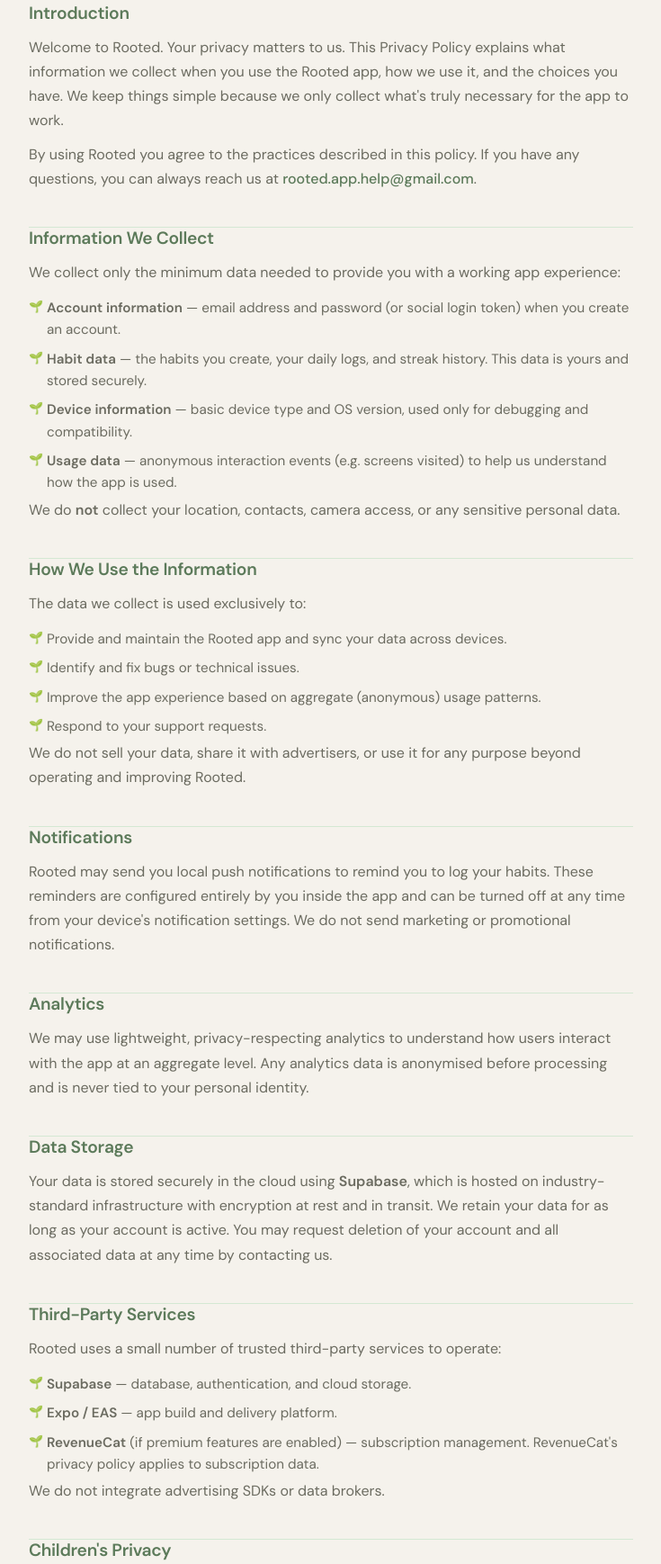
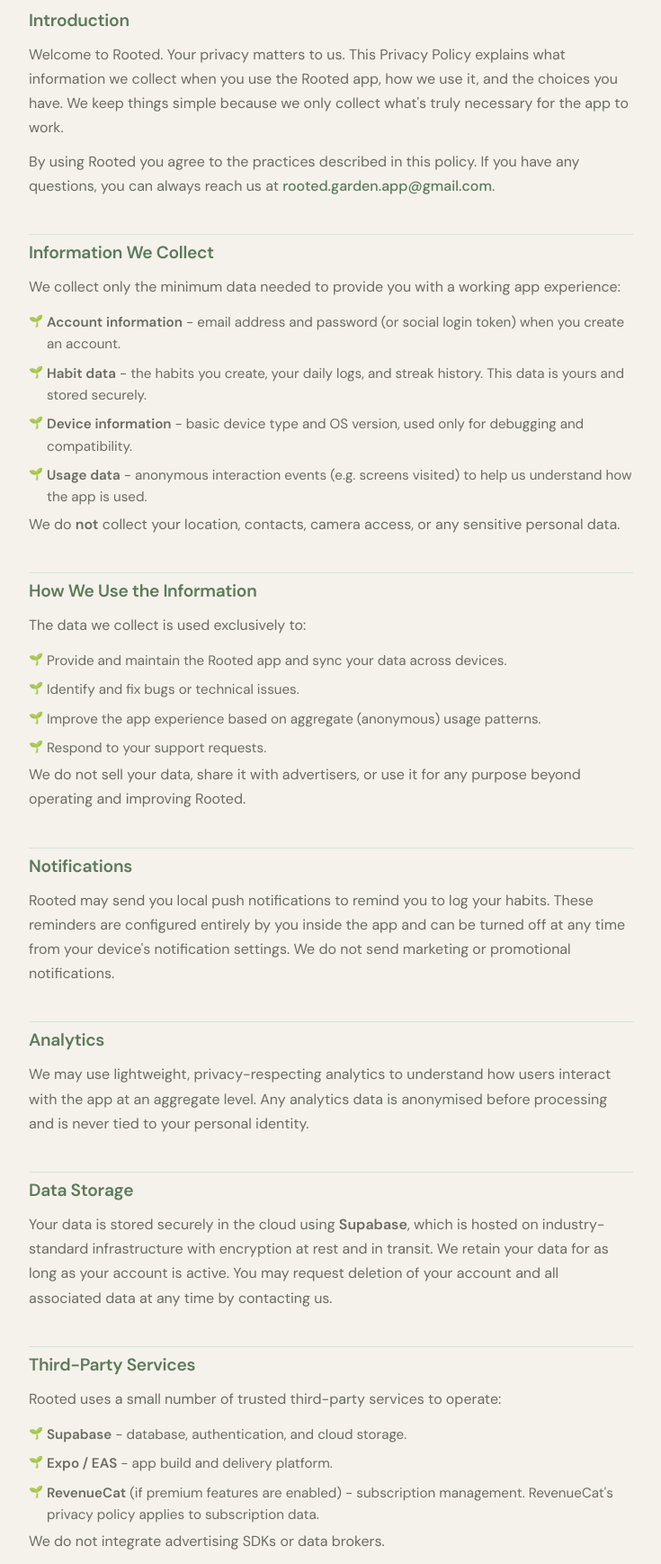
Before and after one commit to joaovitortc/rooted-web, a plain HTML site: page privacy.html in a window 1280 px wide. Shown: the part 301-2039 px from the top of the page at 90% size, without its empty margins (272-1007 px from the left). Drawn offline with Linux system fonts and the light colour scheme.

Commit message:
minor changes

```diff
--- a/privacy.html
+++ b/privacy.html
@@ -3,8 +3,8 @@
 <head>
   <meta charset="UTF-8" />
   <meta name="viewport" content="width=device-width, initial-scale=1.0" />
-  <title>Privacy Policy — Rooted</title>
-  <meta name="description" content="Rooted privacy policy — how we collect, use, and protect your data." />
+  <title>Privacy Policy - Rooted</title>
+  <meta name="description" content="Rooted privacy policy - how we collect, use, and protect your data." />
   <link rel="preconnect" href="https://fonts.googleapis.com" />
   <link href="https://fonts.googleapis.com/css2?family=Lora:ital,wght@0,400;0,600;1,400&family=DM+Sans:wght@300;400;500;600&display=swap" rel="stylesheet" />
   <link rel="stylesheet" href="styles.css" />
@@ -42,7 +42,7 @@
       </p>
       <p>
         By using Rooted you agree to the practices described in this policy. If you have any questions, you can always
-        reach us at <a href="mailto:rooted.app.help@gmail.com">rooted.app.help@gmail.com</a>.
+        reach us at <a href="mailto:rooted.garden.app@gmail.com">rooted.garden.app@gmail.com</a>.
       </p>
     </section>
 
@@ -50,10 +50,10 @@
       <h2>Information We Collect</h2>
       <p>We collect only the minimum data needed to provide you with a working app experience:</p>
       <ul>
-        <li><strong>Account information</strong> — email address and password (or social login token) when you create an account.</li>
-        <li><strong>Habit data</strong> — the habits you create, your daily logs, and streak history. This data is yours and stored securely.</li>
-        <li><strong>Device information</strong> — basic device type and OS version, used only for debugging and compatibility.</li>
-        <li><strong>Usage data</strong> — anonymous interaction events (e.g. screens visited) to help us understand how the app is used.</li>
+        <li><strong>Account information</strong> - email address and password (or social login token) when you create an account.</li>
+        <li><strong>Habit data</strong> - the habits you create, your daily logs, and streak history. This data is yours and stored securely.</li>
+        <li><strong>Device information</strong> - basic device type and OS version, used only for debugging and compatibility.</li>
+        <li><strong>Usage data</strong> - anonymous interaction events (e.g. screens visited) to help us understand how the app is used.</li>
       </ul>
       <p>We do <strong>not</strong> collect your location, contacts, camera access, or any sensitive personal data.</p>
     </section>
@@ -100,9 +100,9 @@
       <h2>Third-Party Services</h2>
       <p>Rooted uses a small number of trusted third-party services to operate:</p>
       <ul>
-        <li><strong>Supabase</strong> — database, authentication, and cloud storage.</li>
-        <li><strong>Expo / EAS</strong> — app build and delivery platform.</li>
-        <li><strong>RevenueCat</strong> (if premium features are enabled) — subscription management. RevenueCat's privacy policy applies to subscription data.</li>
+        <li><strong>Supabase</strong> - database, authentication, and cloud storage.</li>
+        <li><strong>Expo / EAS</strong> - app build and delivery platform.</li>
+        <li><strong>RevenueCat</strong> (if premium features are enabled) - subscription management. RevenueCat's privacy policy applies to subscription data.</li>
       </ul>
       <p>We do not integrate advertising SDKs or data brokers.</p>
     </section>
@@ -131,7 +131,7 @@
         If you have any questions or concerns about this Privacy Policy or your data, please reach out:
       </p>
       <p style="margin-top: 12px;">
-        <a href="mailto:rooted.app.help@gmail.com">rooted.app.help@gmail.com</a>
+        <a href="mailto:rooted.garden.app@gmail.com">rooted.garden.app@gmail.com</a>
       </p>
     </section>
 
--- a/styles.css
+++ b/styles.css
@@ -1,5 +1,5 @@
 /* =============================================
-   Rooted — Website Stylesheet
+   Rooted - Website Stylesheet
    ============================================= */
 
 :root {
@@ -330,6 +330,7 @@
 .prose h2 {
   font-size: 1.2rem;
   margin-bottom: 12px;
+  padding-top: 8px;
   color: var(--green);
   font-family: 'DM Sans', sans-serif;
   font-weight: 600;
```
Also changed, not shown: index.html (+2 -2 lines), support.html (+9 -9 lines), 1 other file.
